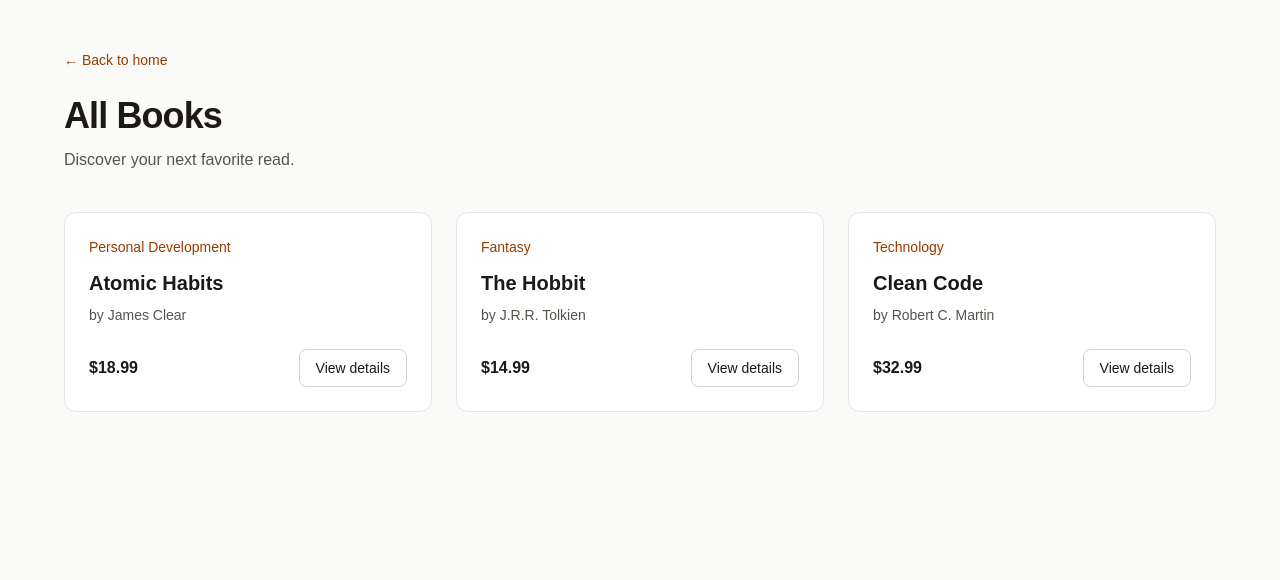
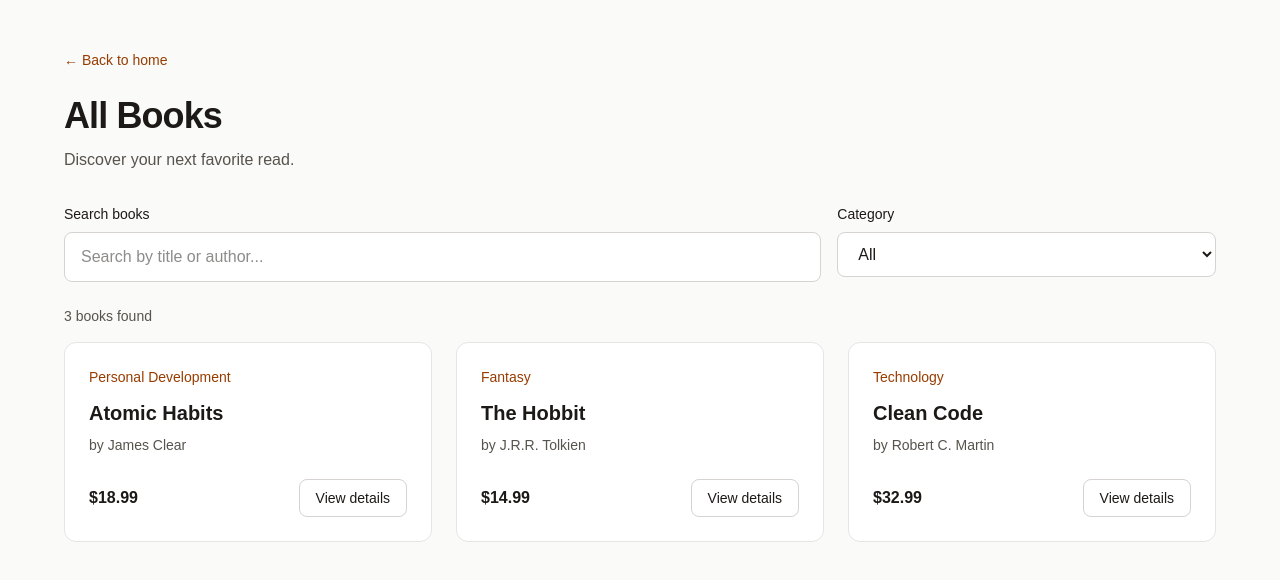
Before and after one commit to MattMaric/booknest, a Next.js app: page /books in a window 1280 px wide. Shown: the top 580 px of the page. Built offline with nearby package versions, Linux system fonts and the light colour scheme.

Commit message:
Add book search and category filters

```diff
--- /dev/null
+++ b/app/books/components/BookCatalog.tsx
@@ -0,0 +1,134 @@
+
+"use client";
+
+import { useState } from "react";
+import Link from "next/link";
+import type { Book } from "../../lib/books";
+
+type BookCatalogProps = {
+  books: Book[];
+};
+
+export default function BookCatalog({ books }: BookCatalogProps) {
+  const [searchTerm, setSearchTerm] = useState("");
+  const [selectedCategory, setSelectedCategory] = useState("All");
+
+  const categories = [
+    "All",
+    ...Array.from(new Set(books.map((book) => book.category))),
+  ];
+
+  const filteredBooks = books.filter((book) => {
+    const matchesSearch = `${book.title} ${book.author}`
+      .toLowerCase()
+      .includes(searchTerm.trim().toLowerCase());
+
+    const matchesCategory =
+      selectedCategory === "All" ||
+      book.category === selectedCategory;
+
+    return matchesSearch && matchesCategory;
+  });
+
+  return (
+    <div>
+      <div className="mt-8 grid gap-4 sm:grid-cols-[2fr_1fr]">
+        <div>
+          <label
+            htmlFor="book-search"
+            className="mb-2 block text-sm font-medium"
+          >
+            Search books
+          </label>
+          <input
+            id="book-search"
+            type="search"
+            placeholder="Search by title or author..."
+            value={searchTerm}
+            onChange={(event) => setSearchTerm(event.target.value)}
+            className="w-full rounded-lg border border-stone-300 bg-white px-4 py-3 outline-none focus:border-amber-700 focus:ring-2 focus:ring-amber-700/20"
+          />
+        </div>
+
+        <div>
+          <label
+            htmlFor="book-category"
+            className="mb-2 block text-sm font-medium"
+          >
+            Category
+          </label>
+          <select
+            id="book-category"
+            value={selectedCategory}
+            onChange={(event) => setSelectedCategory(event.target.value)}
+            className="w-full rounded-lg border border-stone-300 bg-white px-4 py-3 outline-none focus:border-amber-700 focus:ring-2 focus:ring-amber-700/20"
+          >
+            {categories.map((category) => (
+              <option key={category} value={category}>
+                {category}
+              </option>
+            ))}
+          </select>
+        </div>
+      </div>
+
+      <p className="mt-6 text-sm text-stone-600" aria-live="polite">
+        {filteredBooks.length}{" "}
+        {filteredBooks.length === 1 ? "book" : "books"} found
+      </p>
+
+      {filteredBooks.length > 0 ? (
+        <div className="mt-4 grid gap-6 sm:grid-cols-2 lg:grid-cols-3">
+          {filteredBooks.map((book) => (
+            <article
+              key={book.id}
+              className="rounded-xl border border-stone-200 bg-white p-6 transition hover:-translate-y-1 hover:shadow-md"
+            >
+              <p className="text-sm text-amber-800">
+                {book.category}
+              </p>
+
+              <h2 className="mt-3 text-xl font-semibold">
+                {book.title}
+              </h2>
+
+              <p className="mt-2 text-sm text-stone-600">
+                by {book.author}
+              </p>
+
+              <div className="mt-6 flex items-center justify-between gap-3">
+                <span className="font-semibold">
+                  ${book.price.toFixed(2)}
+                </span>
+
+                <Link
+                  href={`/books/${book.id}`}
+                  className="rounded-lg border border-stone-300 px-4 py-2 text-sm font-medium hover:bg-stone-100"
+                >
+                  View details
+                </Link>
+              </div>
+            </article>
+          ))}
+        </div>
+      ) : (
+        <div className="mt-4 rounded-xl border border-dashed border-stone-300 px-6 py-12 text-center">
+          <h2 className="text-lg font-semibold">No books found</h2>
+          <p className="mt-2 text-stone-600">
+            Try another search term or select a different category.
+          </p>
+          <button
+            type="button"
+            onClick={() => {
+              setSearchTerm("");
+              setSelectedCategory("All");
+            }}
+            className="mt-4 rounded-lg bg-amber-800 px-4 py-2 text-sm font-medium text-white hover:bg-amber-900"
+          >
+            Clear filters
+          </button>
+        </div>
+      )}
+    </div>
+  );
+}
--- a/app/books/page.tsx
+++ b/app/books/page.tsx
@@ -1,5 +1,6 @@
 
 import Link from "next/link";
+import BookCatalog from "./components/BookCatalog";
 import { books } from "../lib/books";
 
 export default function BooksPage() {
@@ -21,39 +22,7 @@ export default function BooksPage() {
           Discover your next favorite read.
         </p>
 
-        <div className="mt-10 grid gap-6 sm:grid-cols-2 lg:grid-cols-3">
-          {books.map((book) => (
-            <article
-              key={book.id}
-              className="rounded-xl border border-stone-200 bg-white p-6 transition hover:-translate-y-1 hover:shadow-md"
-            >
-              <p className="text-sm text-amber-800">
-                {book.category}
-              </p>
-
-              <h2 className="mt-3 text-xl font-semibold">
-                {book.title}
-              </h2>
-
-              <p className="mt-2 text-sm text-stone-600">
-                by {book.author}
-              </p>
-
-              <div className="mt-6 flex items-center justify-between">
-                <span className="font-semibold">
-                  ${book.price.toFixed(2)}
-                </span>
-
-                <Link
-                  href={`/books/${book.id}`}
-                  className="rounded-lg border border-stone-300 px-4 py-2 text-sm font-medium hover:bg-stone-100"
-                >
-                  View details
-                </Link>
-              </div>
-            </article>
-          ))}
-        </div>
+        <BookCatalog books={books} />
       </div>
     </main>
   );
```
